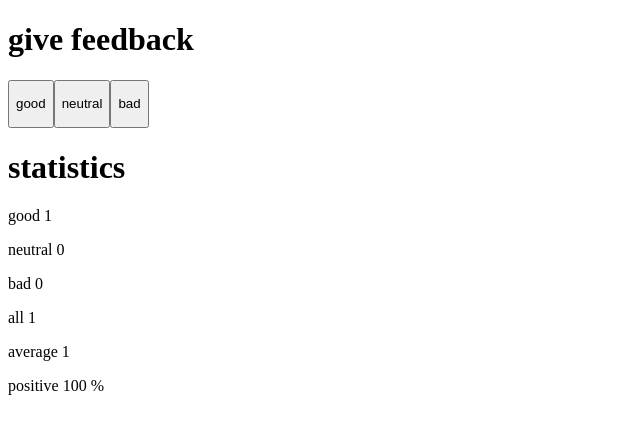
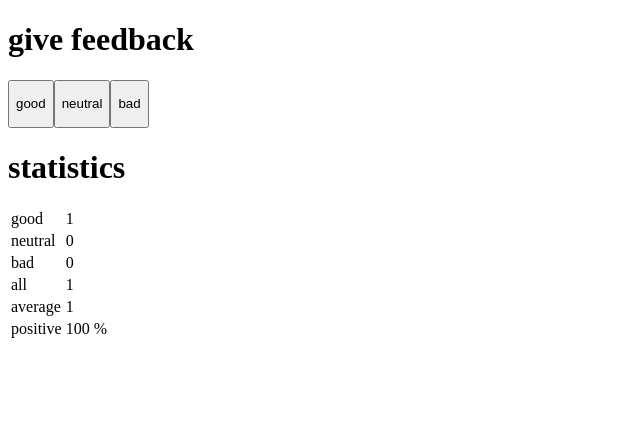
Before and after one commit to miguetronic/Full-Stack-Open-2021, a React (Create React App) app in the folder part1/unicafe/: page / in a window 1280 px wide. Both pictures are taken after a click on the button "good". Shown: the top 434 px of the page, without its empty margins (0-640 px from the left). Built offline with nearby package versions, Linux system fonts and the light colour scheme.

Commit message:
Exercise 1.11*: unicafe step6

```diff
--- a/part1/unicafe/src/App.js
+++ b/part1/unicafe/src/App.js
@@ -16,7 +16,10 @@
 
 const StatisticLine = (props) => {
   return (
-    <p>{props.text} {props.value} </p>
+    <tr>
+      <td>{props.text}</td>
+      <td>{props.value}</td>
+    </tr>
   )
 }
 
@@ -33,12 +36,16 @@
   }
   return (
     <div>
-      <StatisticLine text="good" value={good} />
-      <StatisticLine text="neutral" value={neutral} />
-      <StatisticLine text="bad" value={bad} />
-      <p>all {total}</p>
-      <p>average {average}</p>
-      <p>positive {positive} %</p>
+      <table>
+        <tbody>
+          <StatisticLine text="good" value={good} />
+          <StatisticLine text="neutral" value={neutral} />
+          <StatisticLine text="bad" value={bad} />
+          <StatisticLine text="all" value={total} />
+          <StatisticLine text="average" value={average} />
+          <StatisticLine text="positive" value={positive + " %"} />
+        </tbody>
+      </table>
     </div>
   )
 }
```
